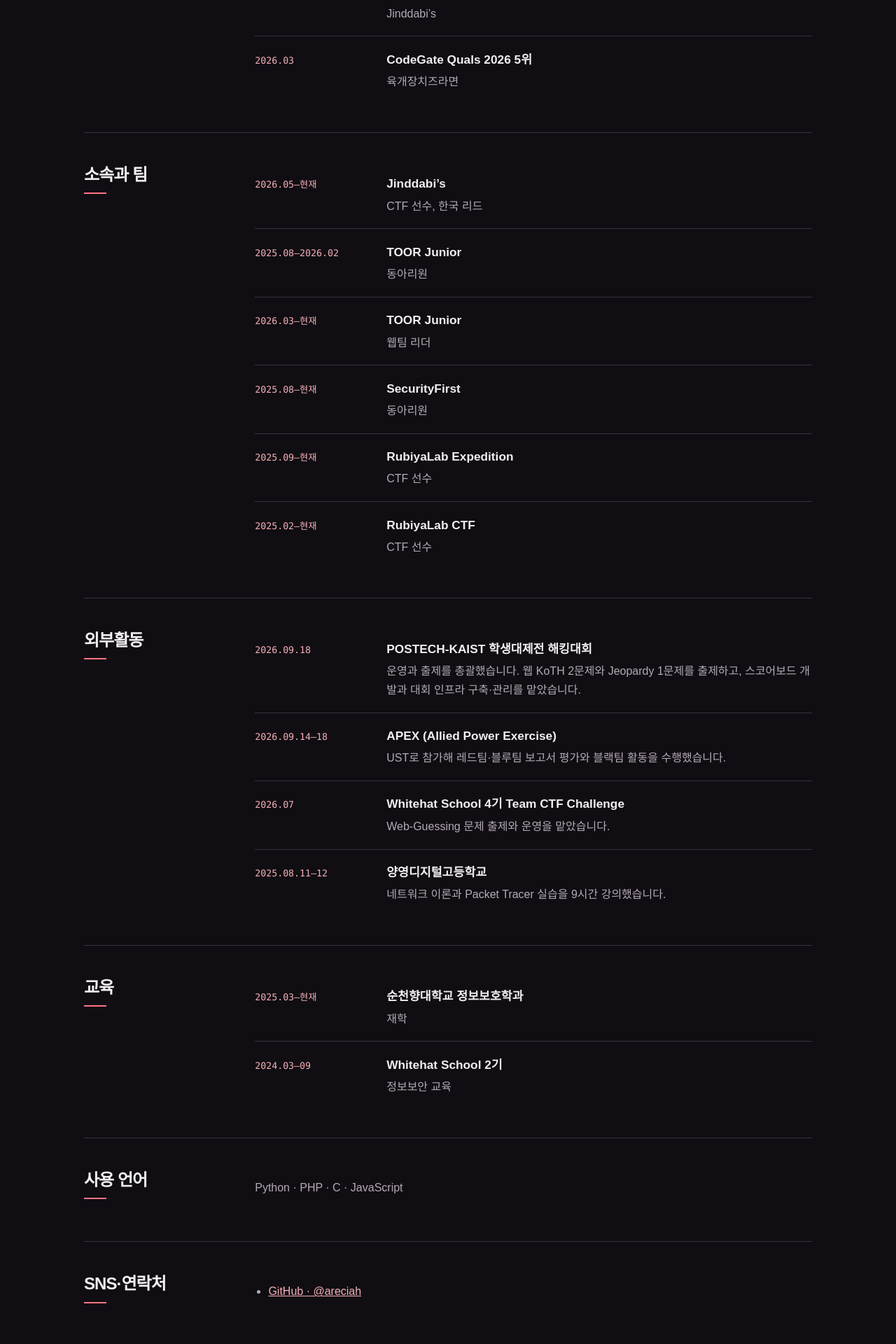
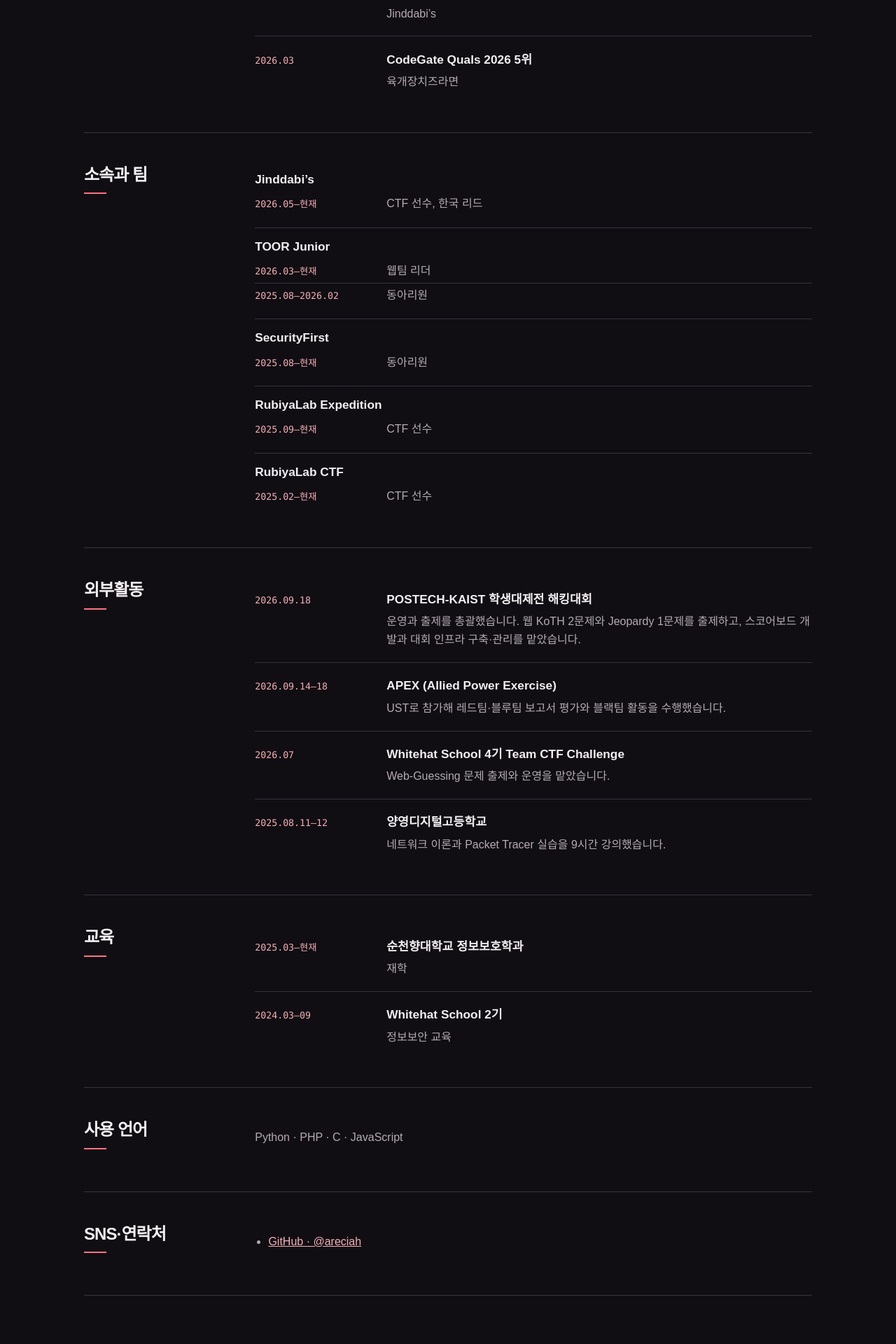
Before and after one commit to areciah/areciah.github.io, a Jekyll site: the page built from cv/index.html, in a window 1280 px wide. Shown: the part 1133-3053 px from the top of the page at 70% size. Built offline with Jekyll 4.4.1, drawn with Linux system fonts in a browser that asks for light colours.

Commit message:
Group affiliation roles by team and start date

```diff
--- a/assets/style.css
+++ b/assets/style.css
@@ -335,6 +335,11 @@ main { background: radial-gradient(ellipse 75% 500px at 55% 0, #512c3726, transp
 .cv-section > h2 { margin: 0 0 1.25rem; letter-spacing: -.04em; }
 .cv-entries { list-style: none; padding: 0; margin: 0; }
 .cv-entry { display: grid; grid-template-columns: 10.5rem minmax(0, 1fr); gap: 1.25rem; align-items: baseline; padding-block: 1.15rem; break-inside: avoid; }
+.cv-team { padding-block: 1rem; break-inside: avoid; }
+.cv-team + .cv-team { border-top: 1px solid var(--line); }
+.cv-team h3 { margin: 0 0 .45rem; font-size: 1.08rem; }
+.cv-team .cv-entry { padding-block: .25rem; border: 0; }
+.cv-team .cv-entry-body p { margin: 0; }
 .cv-entry + .cv-entry { border-top: 1px solid var(--line); }
 .cv-period { color: var(--accent-soft); font: .83rem/1.6 var(--mono); font-variant-numeric: tabular-nums; }
 .cv-entry-body { grid-column: 2; min-width: 0; overflow-wrap: anywhere; }
--- a/cv/index.html
+++ b/cv/index.html
@@ -44,7 +44,23 @@ description: arecia의 보안 연구, 프로젝트와 활동 기록.
     {% for section in cv.sections %}
     <section class="cv-section" id="{{ section.id }}">
       <h2>{{ section.title | escape }}</h2>
-      {% if section.records %}
+      {% if section.teams %}
+      <ul class="cv-entries">
+        {% for team in section.teams %}
+        <li class="cv-team">
+          <h3>{{ team.name | markdownify | remove: '<p>' | remove: '</p>' }}</h3>
+          <ul class="cv-entries">
+            {% for role in team.roles %}
+            <li class="cv-entry">
+              <span class="cv-period">{{ role.period | escape }}</span>
+              <div class="cv-entry-body">{{ role.detail | markdownify }}</div>
+            </li>
+            {% endfor %}
+          </ul>
+        </li>
+        {% endfor %}
+      </ul>
+      {% elsif section.records %}
       <ul class="cv-entries">
         {% for record in section.records %}
         <li class="cv-entry">
```
Also changed, not shown: _data/cv.json (+29 -10 lines), _scripts/import_notion.py (+20 -1 lines), README.md.
